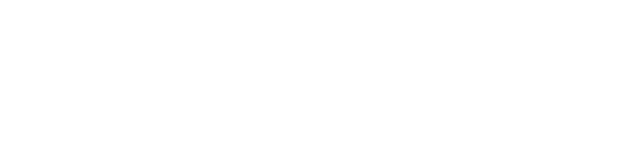
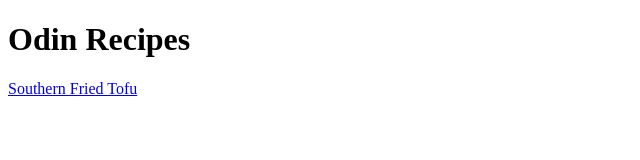
Before and after one commit to plebius-maximus/odin-recipes, a plain HTML site: page index.html in a window 1280 px wide. Shown: the whole page, without its empty margins (0-640 px from the left). Drawn offline with Linux system fonts and the light colour scheme.

Commit message:
Link to first recipe page

```diff
--- a/index.html
+++ b/index.html
@@ -6,7 +6,8 @@
     </head>
 
     <body>
-
+        <h1>Odin Recipes</h1>
+        <a href="recipes/southern_fried_tofu.html">Southern Fried Tofu</a>
     </body>
 
 
```
